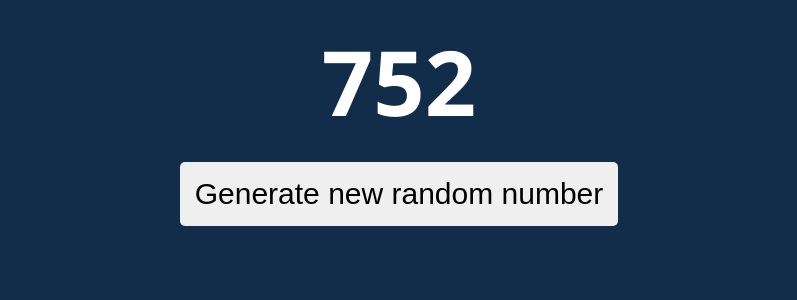
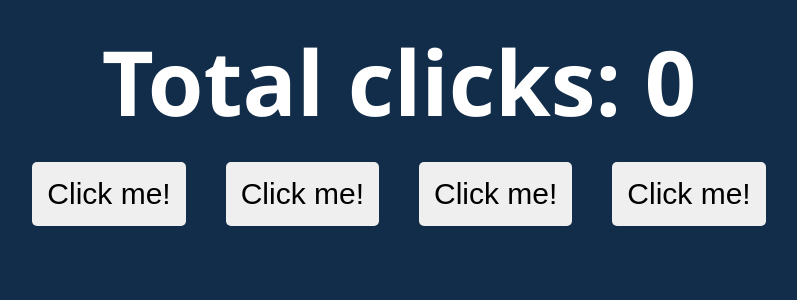
Before and after one commit to beginnerunidue/99-template, a React (Create React App) app: page / in a window 1280 px wide. Shown: the top 300 px of the page, without its empty margins (241-1038 px from the left). Built offline with nearby package versions, Linux system fonts and the light colour scheme.

Commit message:
Completed

```diff
--- a/src/App.js
+++ b/src/App.js
@@ -1,12 +1,24 @@
+import { useState } from "react";
+
 import "./App.css";
 
-import RandomNumber from "./components/RandomNumber";
+import Button from "./components/Button";
+import Counter from "./components/Counter";
 
 function App() {
-  let maxNum = +1000;
+  const [clickCounter, setClickCounter] = useState(0);
+
+  const handleButtonClick = () => {
+    setClickCounter(clickCounter + 1);
+  };
+
   return (
     <div className="App">
-      <RandomNumber maxNum={maxNum} />
+      <Counter clickNumber={clickCounter} />
+      <Button incrementCounter={handleButtonClick} />
+      <Button incrementCounter={handleButtonClick} />
+      <Button incrementCounter={handleButtonClick} />
+      <Button incrementCounter={handleButtonClick} />
     </div>
   );
 }
--- /dev/null
+++ b/src/components/Button.js
@@ -0,0 +1,5 @@
+function Button({ incrementCounter }) {
+  return <button onClick={incrementCounter}>Click me!</button>;
+}
+
+export default Button;
--- /dev/null
+++ b/src/components/Counter.js
@@ -0,0 +1,5 @@
+function Counter({ clickNumber }) {
+  return <h1>Total clicks: {clickNumber}</h1>;
+}
+
+export default Counter;
```
